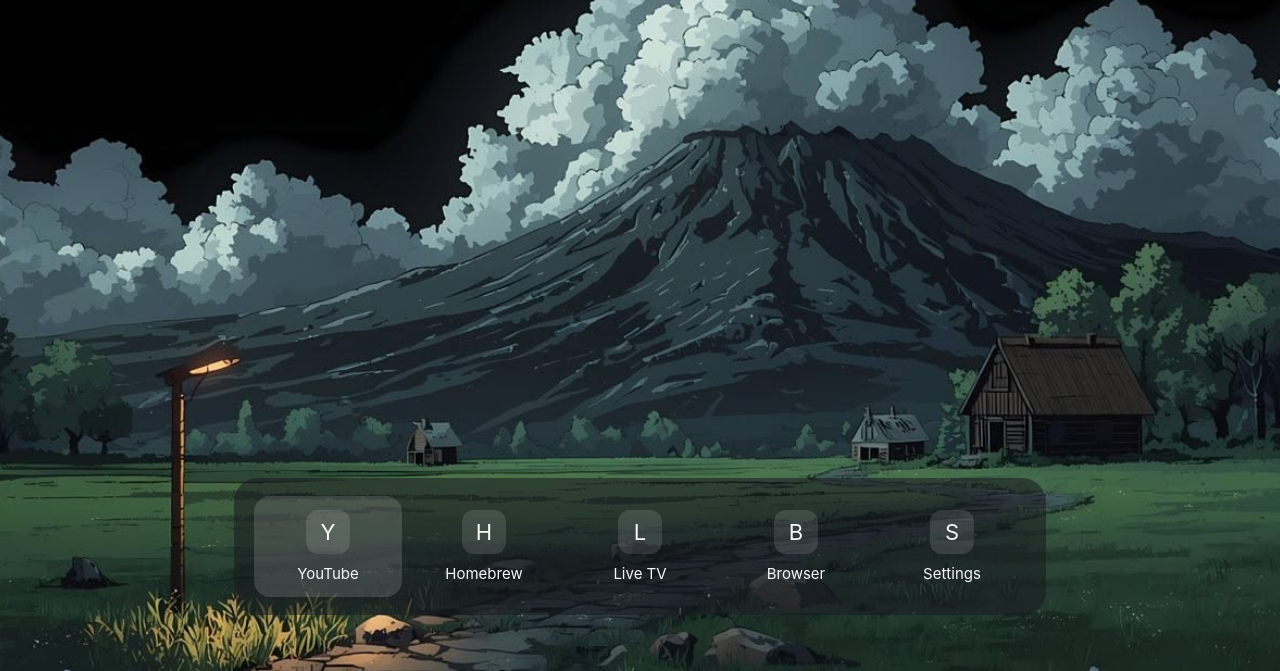
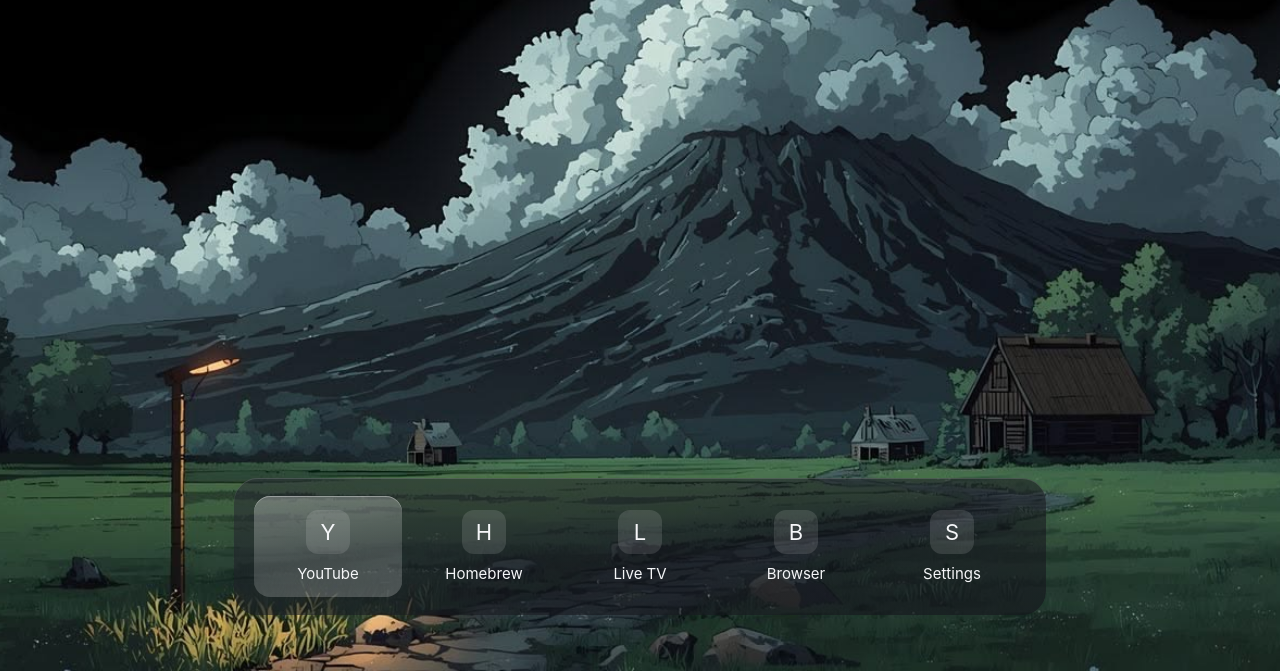
Before and after one commit to 1shanpanta/clean-tv, a website: page app/index.html in a window 1280 px wide. Shown: the part 129-800 px from the top of the page. Drawn offline with Linux system fonts and the light colour scheme.

Commit message:
[edit] README with mermaid diagrams, credit CleanFrame for the glass dock look

```diff
--- a/app/style.css
+++ b/app/style.css
@@ -56,6 +56,10 @@ html, body {
   stroke-width: 1.8;
 }
 
+/* "Glass" look borrowed from CleanFrame (github.com/nthnclrk/CleanFrame, MIT):
+   a diagonal gradient plus one inset top hairline, not backdrop-filter. That
+   matters here: this TV's WebKit 537.36 engine predates backdrop-filter by
+   years, but plain gradients and box-shadow work on anything. */
 .dock {
   position: absolute;
   bottom: 56px;
@@ -65,7 +69,8 @@ html, body {
   gap: 8px;
   padding: 18px 20px;
   border-radius: 24px;
-  background: rgba(24, 26, 32, 0.55);
+  background: linear-gradient(170deg, rgba(40, 44, 52, 0.55), rgba(24, 26, 32, 0.6) 60%, rgba(20, 22, 28, 0.65));
+  box-shadow: inset 0 1px 0 rgba(255, 255, 255, 0.14);
 }
 
 .dock-item {
@@ -79,7 +84,8 @@ html, body {
 }
 
 .dock-item.focused {
-  background: rgba(255, 255, 255, 0.14);
+  background: linear-gradient(170deg, rgba(255, 255, 255, 0.3), rgba(255, 255, 255, 0.16) 58%, rgba(255, 255, 255, 0.22));
+  box-shadow: inset 0 1px 0 rgba(255, 255, 255, 0.34);
 }
 
 .dock-item .glyph {
```
Also changed, not shown: README.md.
